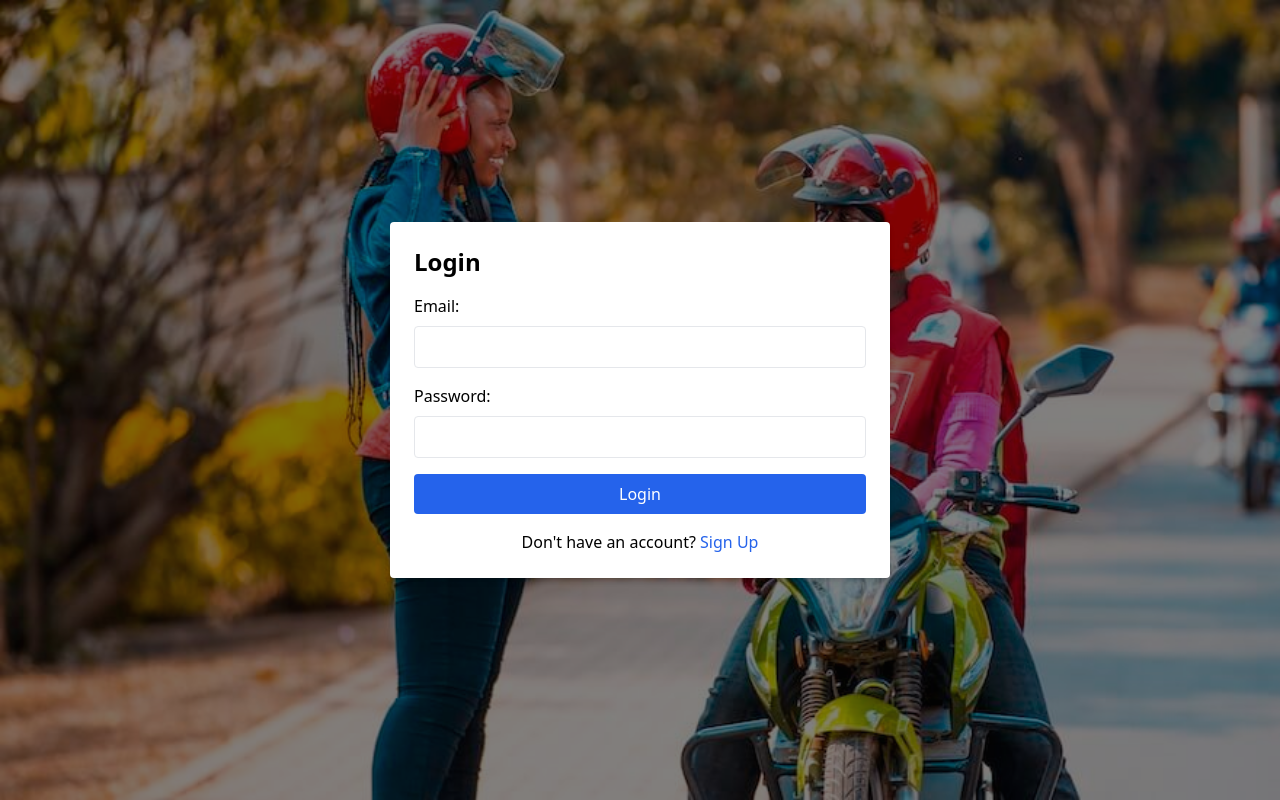
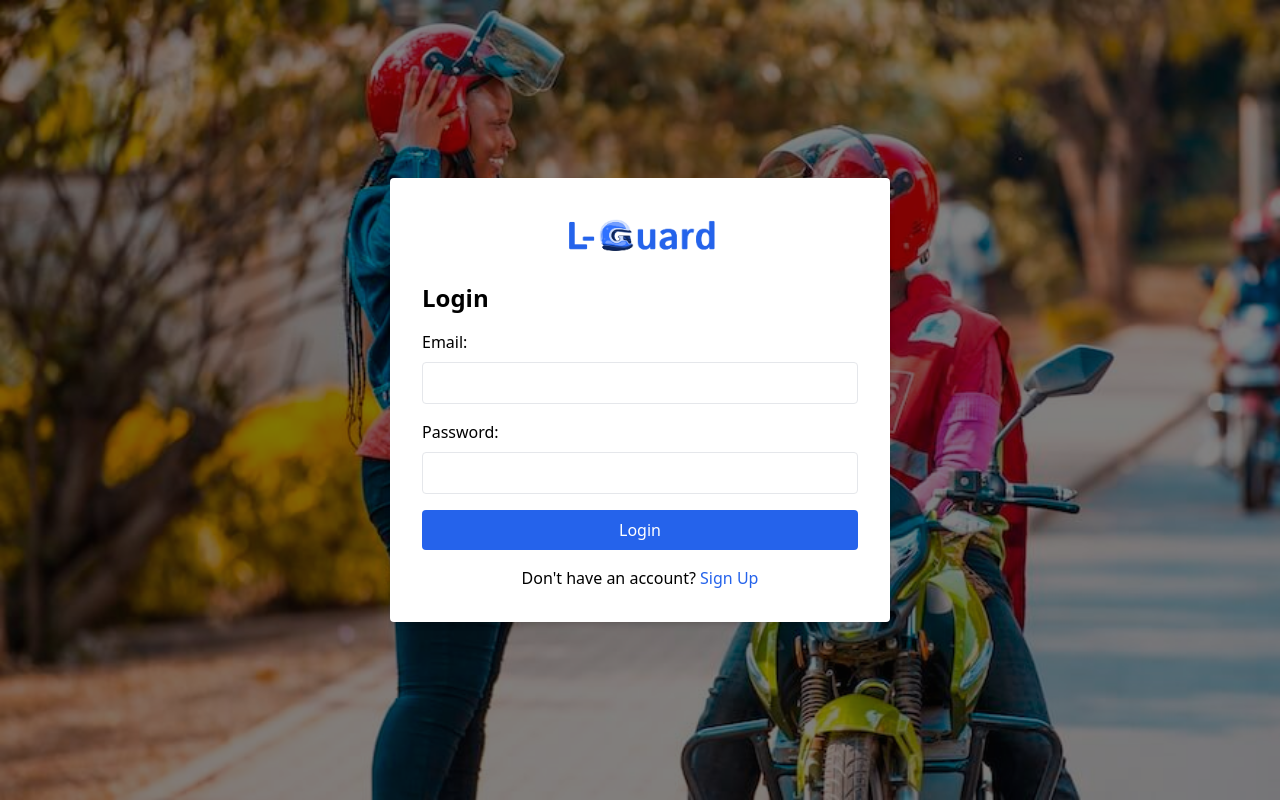
Before and after one commit to Terrymanzi/LGuard-codeXtreme25, a website: page frontend/src/login.html in a window 1280 px wide. Drawn offline with nearby package versions, Linux system fonts and the light colour scheme.

Commit message:
updated login page

```diff
--- a/frontend/src/login.html
+++ b/frontend/src/login.html
@@ -8,10 +8,22 @@
 </head>
 <body
 style="background-image: url('/frontend/src/public/images/city\ bike2.jpg'); box-shadow: inset 0 0 0 2000px rgba(5, 5, 5, 0.5);"
-class="flex items-center justify-center h-screen  bg-cover bg-no-repeat">
+class="flex items-center justify-center h-screen bg-cover bg-no-repeat">
+
 
     <!--login card-->
-    <div class="bg-white p-6 rounded shadow-md w-[500px]">
+    <div class="flex flex-col items-center bg-white p-8 rounded shadow-md w-[500px]">
+
+        <!--logo-->
+        <div class="pb-4">
+            <a href="home.html">
+                <img src="/frontend/L Guard Logo.webp" alt="L Guard Logo" class="h-14 w-auto">
+            </a>
+        </div>
+
+        <!--login form/card-->
+        <div class="w-full">
+
             <h2 class="text-2xl font-bold mb-4">Login</h2>
             <form action="#" method="POST">
                 <label class="block mb-2">Email:</label>
@@ -24,5 +36,6 @@ class="flex items-center justify-center h-screen  bg-cover bg-no-repeat">
             </form>
             <p class="mt-4 text-center">Don't have an account? <a href="signup.html" class="text-blue-600">Sign Up</a></p>
         </div>
+    </div>
 </body>
 </html>
```
Lines whose indentation alone changed are shown as unchanged.
